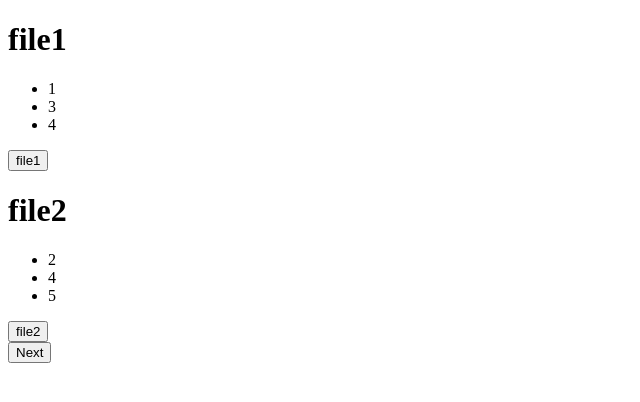
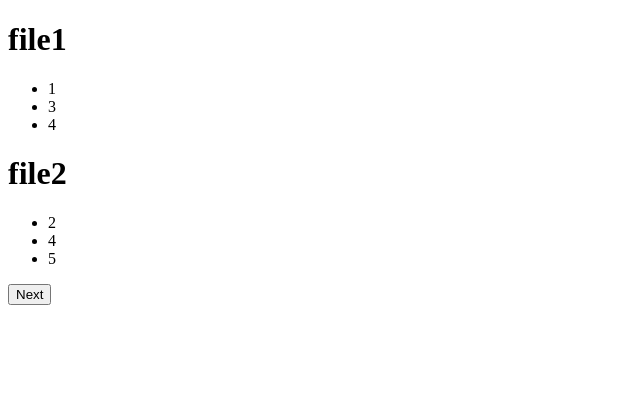
Before and after one commit to khivi/programming-languages, a React app in the folder react-js/: page / in a window 1280 px wide. Shown: the top 402 px of the page, without its empty margins (0-640 px from the left). Built offline with nearby package versions, Linux system fonts and the light colour scheme.

Commit message:
Working with State

```diff
--- a/react-js/package.json
+++ b/react-js/package.json
@@ -31,7 +31,7 @@
     "eslint-plugin-import": "2.20.1",
     "eslint-plugin-jsx-a11y": "6.2.3",
     "eslint-plugin-react": "7.19.0",
-    "eslint-plugin-react-hooks": "^1.6.1",
+    "eslint-plugin-react-hooks": "^4.0.4",
     "file-loader": "4.3.0",
     "fs-extra": "^8.1.0",
     "html-webpack-plugin": "4.0.0-beta.11",
--- a/react-js/src/App.tsx
+++ b/react-js/src/App.tsx
@@ -1,14 +1,22 @@
 import React from 'react';
-import {Data} from './Hello';
+import {File} from './File';
+import {useSubscriber} from './Subscribe';
+
+
 
 const App: React.FC<void> = () =>   {
+  const {listeners, subscribe} = useSubscriber();
+
   const next = (): void => {
-    // eslint-disable-next-line
+    for (const listener of listeners) {
+        listener.next();
+    }
   }
+
   return (
     <div className="App">
-      <Data name="file1" data={[1,3,4]}/>
-      <Data name="file2" data={[2,4,5]}/>
+      <File name="file1" data={[1,3,4]} subscribe={subscribe}/>
+      <File name="file2" data={[2,4,5]} subscribe={subscribe}/>
       <button onClick={next}>Next</button>
     </div>
   );
--- /dev/null
+++ b/react-js/src/File.tsx
@@ -0,0 +1,31 @@
+import React, {useState, useEffect}  from "react";
+import {Listener} from './Subscribe';
+
+interface FileProps {
+    name: string;
+    data: number[];
+    subscribe(listener: Listener): void;
+}
+
+
+export const File: React.FC<FileProps> = (props: FileProps) => {
+    const subscribe = props.subscribe;
+    const [data, setData] = useState(props.data);
+
+    useEffect(() => {
+        const listener: Listener = {
+            next: () => setData(data => data.slice(1))
+        };
+        subscribe(listener)
+
+    }, [subscribe]);
+
+    return <div>
+        <h1>
+            {props.name}
+        </h1>
+        <ul>
+            {data.map((d, i) => <li key={i}> {d} </li>)}
+        </ul>
+        </div>;
+}
--- a/react-js/src/Hello.tsx
+++ /dev/null
@@ -1,25 +0,0 @@
-import React, {useState}  from "react";
-
-interface DataProps {
-    name: string;
-    data: number[];
-}
-
-
-export const Data: React.FC<DataProps> = (props: DataProps) => {
-    const [data, setData] = useState(props.data);
-
-    const next = (): void => {
-        setData(data => data.slice(1));
-    };
-
-    return <div>
-        <h1>
-            {props.name}
-        </h1>
-        <ul>
-            {data.map((d, i) => <li key={i}> {d} </li>)}
-        </ul>
-        <button onClick={next}>{props.name}</button>
-        </div>;
-}
--- /dev/null
+++ b/react-js/src/Subscribe.tsx
@@ -0,0 +1,16 @@
+import {useState,useCallback} from 'react';
+
+export interface Listener {
+    next(): void;
+}
+
+export const useSubscriber = (): {listeners: Listener[]; subscribe: (l: Listener) => void}  => {
+    const [listeners, setListeners] = useState<Listener[]>([]);
+
+    return {listeners,
+        subscribe: useCallback(
+            (l: Listener): void => setListeners((v) => [...v, l]),
+            [])
+
+    };
+}
```
Also changed, not shown: react-js/.eslintrc.json, 1 other file (tests, documents, lock files or other folders).
